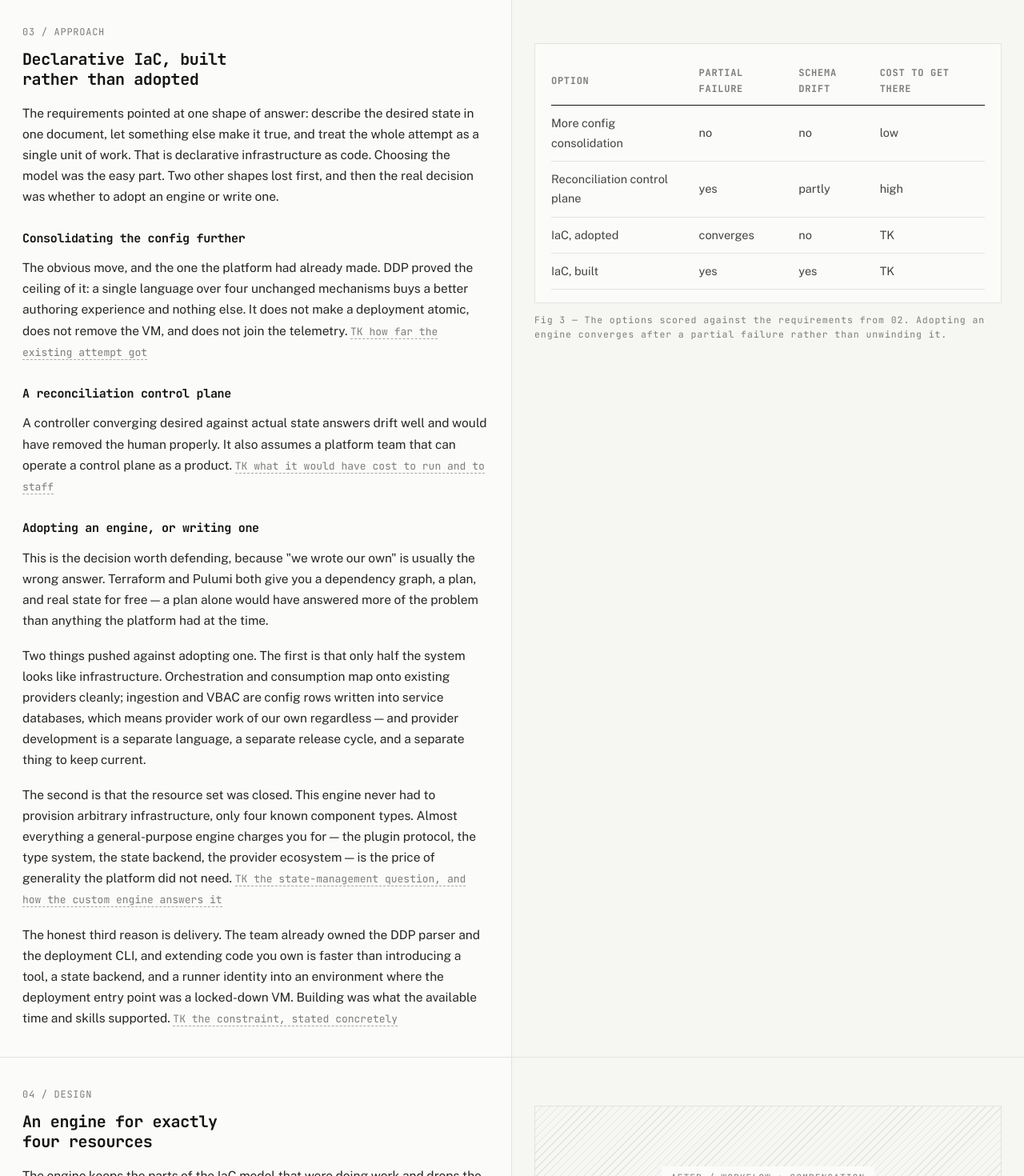
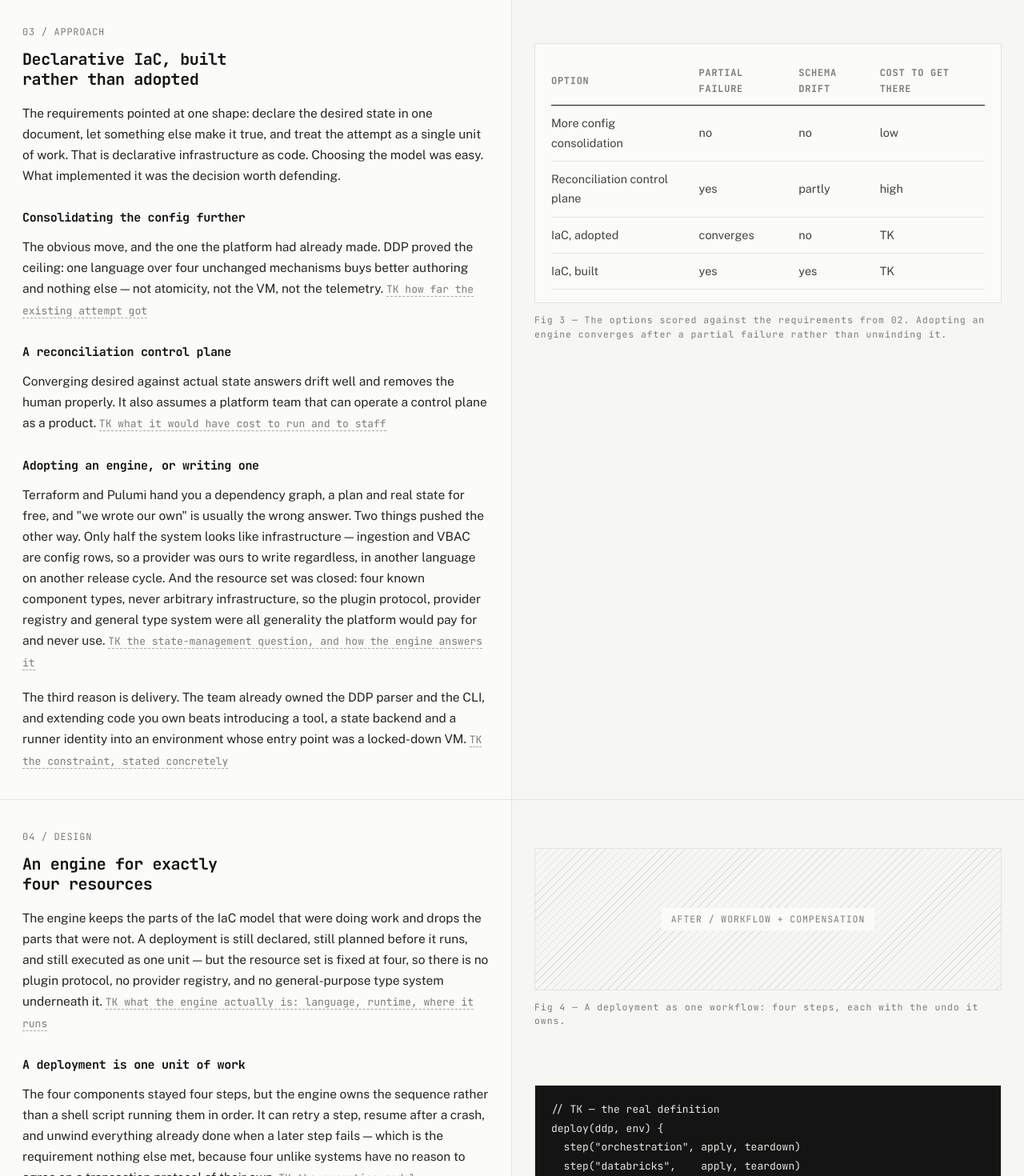
Before and after one commit to amit-00/portfolio, a Next.js app: page /deep-dives/provisioning in a window 1280 px wide. Shown: the part 2680-4150 px from the top of the page at 80% size. Built offline with nearby package versions, Linux system fonts and the light colour scheme.

Commit message:
content: condense the approach section
Same argument, roughly half the words. The build-vs-adopt case ran to four
paragraphs when the two reasons against adopting fit in one, and the two
losing options were each spending a sentence restating the problem they
failed to solve.

```diff
--- a/app/deep-dives/provisioning/page.tsx
+++ b/app/deep-dives/provisioning/page.tsx
@@ -328,62 +328,47 @@ export default function ProvisioningDeepDive(): ReactNode {
         }
       >
         <p>
-          The requirements pointed at one shape of answer: describe the desired
-          state in one document, let something else make it true, and treat the
-          whole attempt as a single unit of work. That is declarative
-          infrastructure as code. Choosing the model was the easy part. Two
-          other shapes lost first, and then the real decision was whether to
-          adopt an engine or write one.
+          The requirements pointed at one shape: declare the desired state in
+          one document, let something else make it true, and treat the attempt
+          as a single unit of work. That is declarative infrastructure as code.
+          Choosing the model was easy. What implemented it was the decision
+          worth defending.
         </p>
 
         <h3>Consolidating the config further</h3>
         <p>
           The obvious move, and the one the platform had already made. DDP
-          proved the ceiling of it: a single language over four unchanged
-          mechanisms buys a better authoring experience and nothing else. It
-          does not make a deployment atomic, does not remove the VM, and does
-          not join the telemetry. <TK>how far the existing attempt got</TK>
+          proved the ceiling: one language over four unchanged mechanisms buys
+          better authoring and nothing else — not atomicity, not the VM, not the
+          telemetry. <TK>how far the existing attempt got</TK>
         </p>
 
         <h3>A reconciliation control plane</h3>
         <p>
-          A controller converging desired against actual state answers drift
-          well and would have removed the human properly. It also assumes a
-          platform team that can operate a control plane as a product.{" "}
+          Converging desired against actual state answers drift well and removes
+          the human properly. It also assumes a platform team that can operate a
+          control plane as a product.{" "}
           <TK>what it would have cost to run and to staff</TK>
         </p>
 
         <h3>Adopting an engine, or writing one</h3>
         <p>
-          This is the decision worth defending, because &quot;we wrote our
-          own&quot; is usually the wrong answer. Terraform and Pulumi both give
-          you a dependency graph, a plan, and real state for free — a plan alone
-          would have answered more of the problem than anything the platform had
-          at the time.
+          Terraform and Pulumi hand you a dependency graph, a plan and real
+          state for free, and &quot;we wrote our own&quot; is usually the wrong
+          answer. Two things pushed the other way. Only half the system looks
+          like infrastructure — ingestion and VBAC are config rows, so a
+          provider was ours to write regardless, in another language on another
+          release cycle. And the resource set was closed: four known component
+          types, never arbitrary infrastructure, so the plugin protocol,
+          provider registry and general type system were all generality the
+          platform would pay for and never use.{" "}
+          <TK>the state-management question, and how the engine answers it</TK>
         </p>
         <p>
-          Two things pushed against adopting one. The first is that only half
-          the system looks like infrastructure. Orchestration and consumption
-          map onto existing providers cleanly; ingestion and VBAC are config
-          rows written into service databases, which means provider work of our
-          own regardless — and provider development is a separate language, a
-          separate release cycle, and a separate thing to keep current.
-        </p>
-        <p>
-          The second is that the resource set was closed. This engine never had
-          to provision arbitrary infrastructure, only four known component
-          types. Almost everything a general-purpose engine charges you for —
-          the plugin protocol, the type system, the state backend, the
-          provider ecosystem — is the price of generality the platform did not
-          need. <TK>the state-management question, and how the custom engine answers it</TK>
-        </p>
-        <p>
-          The honest third reason is delivery. The team already owned the DDP
-          parser and the deployment CLI, and extending code you own is faster
-          than introducing a tool, a state backend, and a runner identity into
-          an environment where the deployment entry point was a locked-down VM.
-          Building was what the available time and skills supported.{" "}
-          <TK>the constraint, stated concretely</TK>
+          The third reason is delivery. The team already owned the DDP parser
+          and the CLI, and extending code you own beats introducing a tool, a
+          state backend and a runner identity into an environment whose entry
+          point was a locked-down VM. <TK>the constraint, stated concretely</TK>
         </p>
       </Section>
 
```
